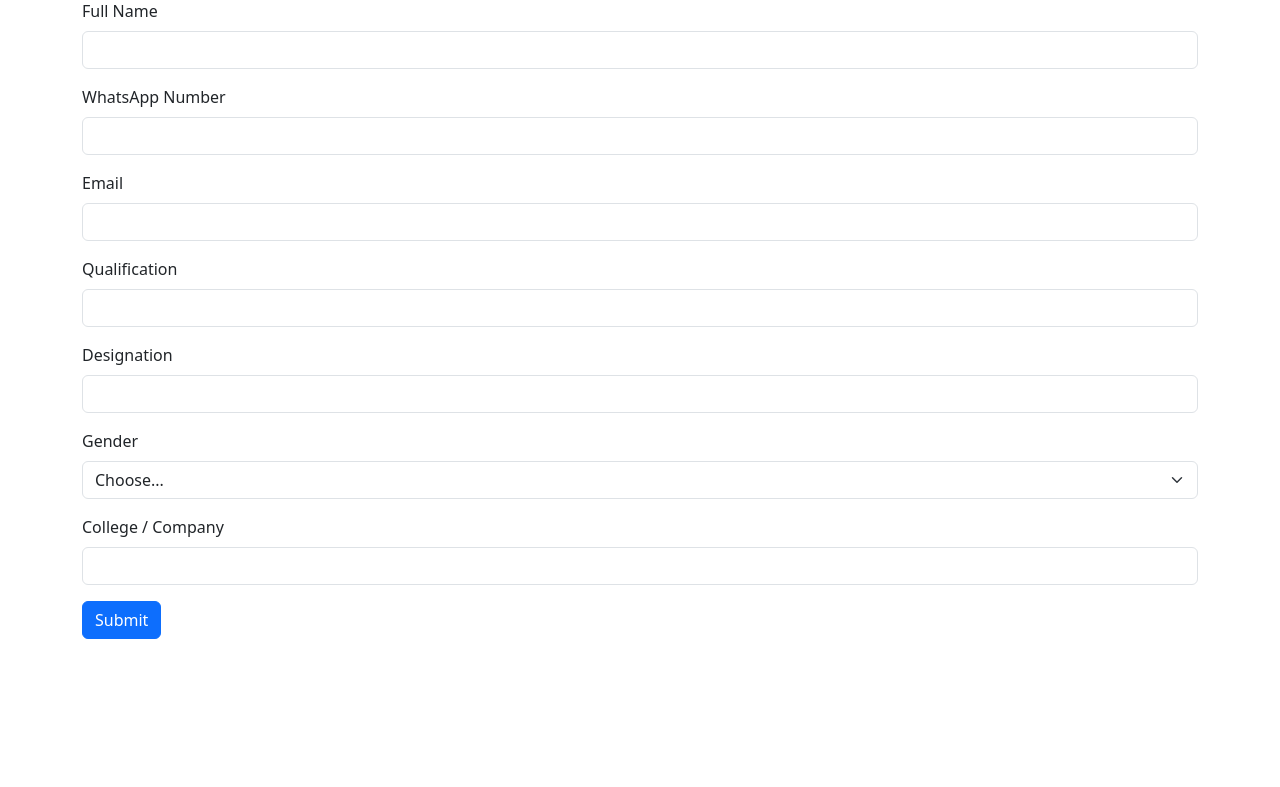
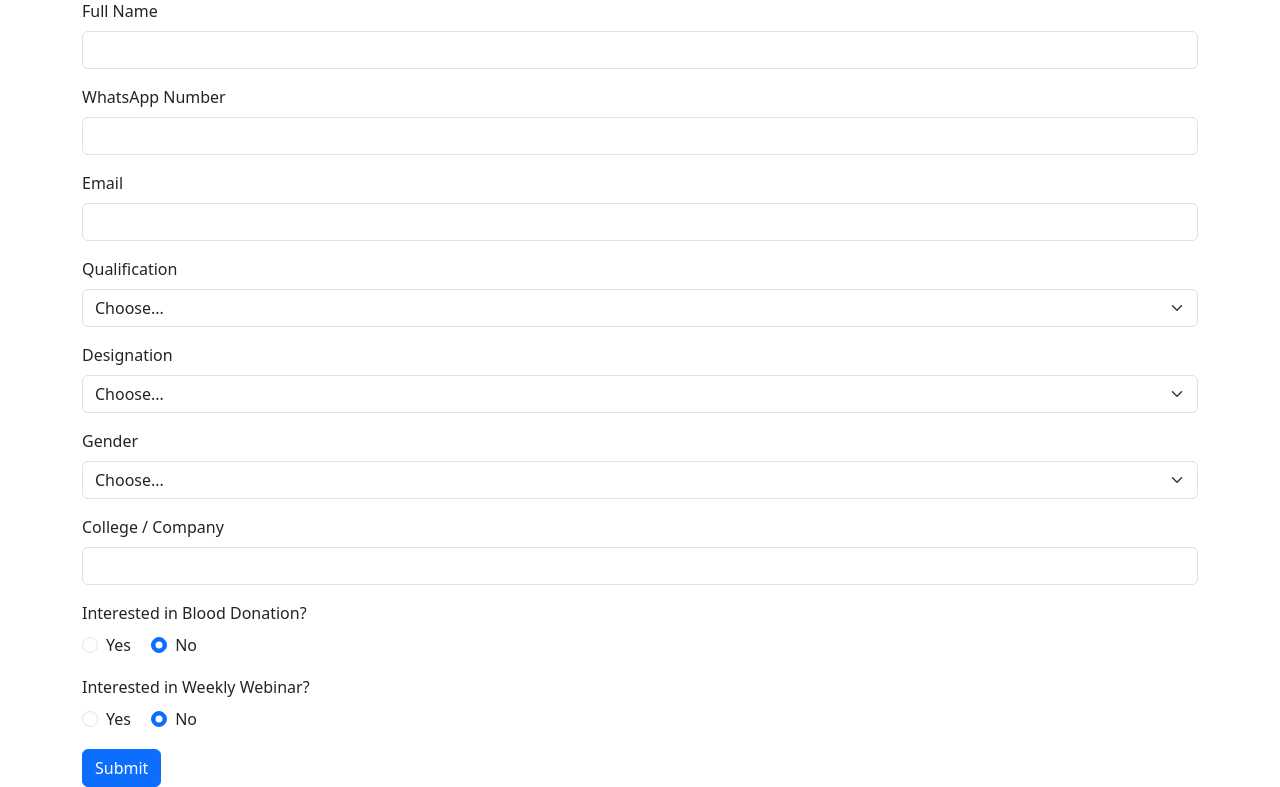
Before and after one commit to vignesh8682091237/register_apjcinfo, a Flask app: page /register in a window 1280 px wide. Shown: the part 119-906 px from the top of the page. Before the commit the page ends 758 px from the top, so only its background shows below. Run offline with Flask 2, Linux system fonts and the light colour scheme.

Commit message:
Add qualification, designation, blood donation and webinar fields

```diff
--- a/app.py
+++ b/app.py
@@ -9,7 +9,7 @@ EXCEL_FILE = os.path.join(os.path.dirname(__file__), 'registrations.xlsx')
 ADMIN_EMAIL = 'admin@gmail.com'
 ADMIN_PASSWORD = 'Aniruth8682@'
 
-HEADERS = ['Name', 'WhatsApp', 'Email', 'Qualification', 'Designation', 'Gender', 'College/Company']
+HEADERS = ['Name', 'WhatsApp', 'Email', 'Qualification', 'Designation', 'Gender', 'College/Company', 'Blood Donation', 'Blood Group', 'Webinar Interest', 'Webinar Date']
 
 
 def ensure_workbook():
@@ -25,7 +25,11 @@ def append_registration(data: dict):
     ensure_workbook()
     wb = load_workbook(EXCEL_FILE)
     ws = wb.active
-    row = [data['name'], data['whatsapp'], data['email'], data['qualification'], data['designation'], data['gender'], data['college']]
+    row = [
+        data.get('name',''), data.get('whatsapp',''), data.get('email',''),
+        data.get('qualification',''), data.get('designation',''), data.get('gender',''), data.get('college',''),
+        data.get('blood_donation','No'), data.get('blood_group',''), data.get('webinar_interest','No'), data.get('webinar_date','')
+    ]
     ws.append(row)
     wb.save(EXCEL_FILE)
 
@@ -67,6 +71,11 @@ def register():
             flash('Please fill all required fields: ' + ', '.join(missing), 'danger')
             return render_template('register.html', form=request.form)
 
+        blood_donation = request.form.get('blood_donation', 'No')
+        blood_group = request.form.get('blood_group', '').strip()
+        webinar_interest = request.form.get('webinar_interest', 'No')
+        webinar_date = request.form.get('webinar_date', '').strip()
+
         data = {
             'name': name,
             'whatsapp': whatsapp,
@@ -75,7 +84,19 @@ def register():
             'designation': designation,
             'gender': gender,
             'college': college,
+            'blood_donation': blood_donation,
+            'blood_group': blood_group,
+            'webinar_interest': webinar_interest,
+            'webinar_date': webinar_date,
         }
+        # conditional validation
+        if blood_donation == 'Yes' and not blood_group:
+            flash('Please select your blood group', 'danger')
+            return render_template('register.html', form=request.form)
+        if webinar_interest == 'Yes' and not webinar_date:
+            flash('Please pick a preferred webinar date', 'danger')
+            return render_template('register.html', form=request.form)
+
         append_registration(data)
         flash('Registration submitted successfully.', 'success')
         return redirect(url_for('register'))
--- a/templates/register.html
+++ b/templates/register.html
@@ -14,14 +14,31 @@
     <label class="form-label">Email</label>
     <input name="email" type="email" class="form-control" required value="{{ form.email if form else '' }}">
   </div>
+
   <div class="mb-3">
     <label class="form-label">Qualification</label>
-    <input name="qualification" class="form-control" required value="{{ form.qualification if form else '' }}">
+    <select name="qualification" class="form-select" required>
+      <option value="">Choose...</option>
+      <option value="School">School</option>
+      <option value="UG">UG</option>
+      <option value="PG">PG</option>
+      <option value="PhD">PhD</option>
+      <option value="Other">Other</option>
+    </select>
   </div>
+
   <div class="mb-3">
     <label class="form-label">Designation</label>
-    <input name="designation" class="form-control" required value="{{ form.designation if form else '' }}">
+    <select name="designation" class="form-select" required>
+      <option value="">Choose...</option>
+      <option value="Student">Student</option>
+      <option value="Faculty">Faculty</option>
+      <option value="IT Professional">IT Professional</option>
+      <option value="Non-IT">Non-IT</option>
+      <option value="Other">Other</option>
+    </select>
   </div>
+
   <div class="mb-3">
     <label class="form-label">Gender</label>
     <select name="gender" class="form-select" required>
@@ -31,10 +48,80 @@
       <option value="Other">Other</option>
     </select>
   </div>
+
   <div class="mb-3">
     <label class="form-label">College / Company</label>
     <input name="college" class="form-control" required value="{{ form.college if form else '' }}">
   </div>
+
+  <div class="mb-3">
+    <label class="form-label">Interested in Blood Donation?</label>
+    <div>
+      <div class="form-check form-check-inline">
+        <input class="form-check-input" type="radio" name="blood_donation" id="blood_yes" value="Yes">
+        <label class="form-check-label" for="blood_yes">Yes</label>
+      </div>
+      <div class="form-check form-check-inline">
+        <input class="form-check-input" type="radio" name="blood_donation" id="blood_no" value="No" checked>
+        <label class="form-check-label" for="blood_no">No</label>
+      </div>
+    </div>
+  </div>
+
+  <div class="mb-3" id="blood-group-row" style="display:none;">
+    <label class="form-label">Blood Group</label>
+    <select name="blood_group" class="form-select">
+      <option value="">Choose...</option>
+      <option>A+</option>
+      <option>A-</option>
+      <option>B+</option>
+      <option>B-</option>
+      <option>AB+</option>
+      <option>AB-</option>
+      <option>O+</option>
+      <option>O-</option>
+    </select>
+  </div>
+
+  <div class="mb-3">
+    <label class="form-label">Interested in Weekly Webinar?</label>
+    <div>
+      <div class="form-check form-check-inline">
+        <input class="form-check-input" type="radio" name="webinar_interest" id="web_yes" value="Yes">
+        <label class="form-check-label" for="web_yes">Yes</label>
+      </div>
+      <div class="form-check form-check-inline">
+        <input class="form-check-input" type="radio" name="webinar_interest" id="web_no" value="No" checked>
+        <label class="form-check-label" for="web_no">No</label>
+      </div>
+    </div>
+  </div>
+
+  <div class="mb-3" id="webinar-date-row" style="display:none;">
+    <label class="form-label">Preferred Webinar Date</label>
+    <input name="webinar_date" type="date" class="form-control">
+    <div class="form-text">Date will be stored as YYYY-MM-DD.</div>
+  </div>
+
   <button class="btn btn-primary" type="submit">Submit</button>
 </form>
+
+<script>
+  function updateVisibility() {
+    const bloodYes = document.getElementById('blood_yes');
+    const bloodGroupRow = document.getElementById('blood-group-row');
+    bloodGroupRow.style.display = bloodYes.checked ? 'block' : 'none';
+
+    const webYes = document.getElementById('web_yes');
+    const webDateRow = document.getElementById('webinar-date-row');
+    webDateRow.style.display = webYes.checked ? 'block' : 'none';
+  }
+
+  document.getElementById('blood_yes').addEventListener('change', updateVisibility);
+  document.getElementById('blood_no').addEventListener('change', updateVisibility);
+  document.getElementById('web_yes').addEventListener('change', updateVisibility);
+  document.getElementById('web_no').addEventListener('change', updateVisibility);
+  // initial
+  updateVisibility();
+</script>
 {% endblock %}
```
